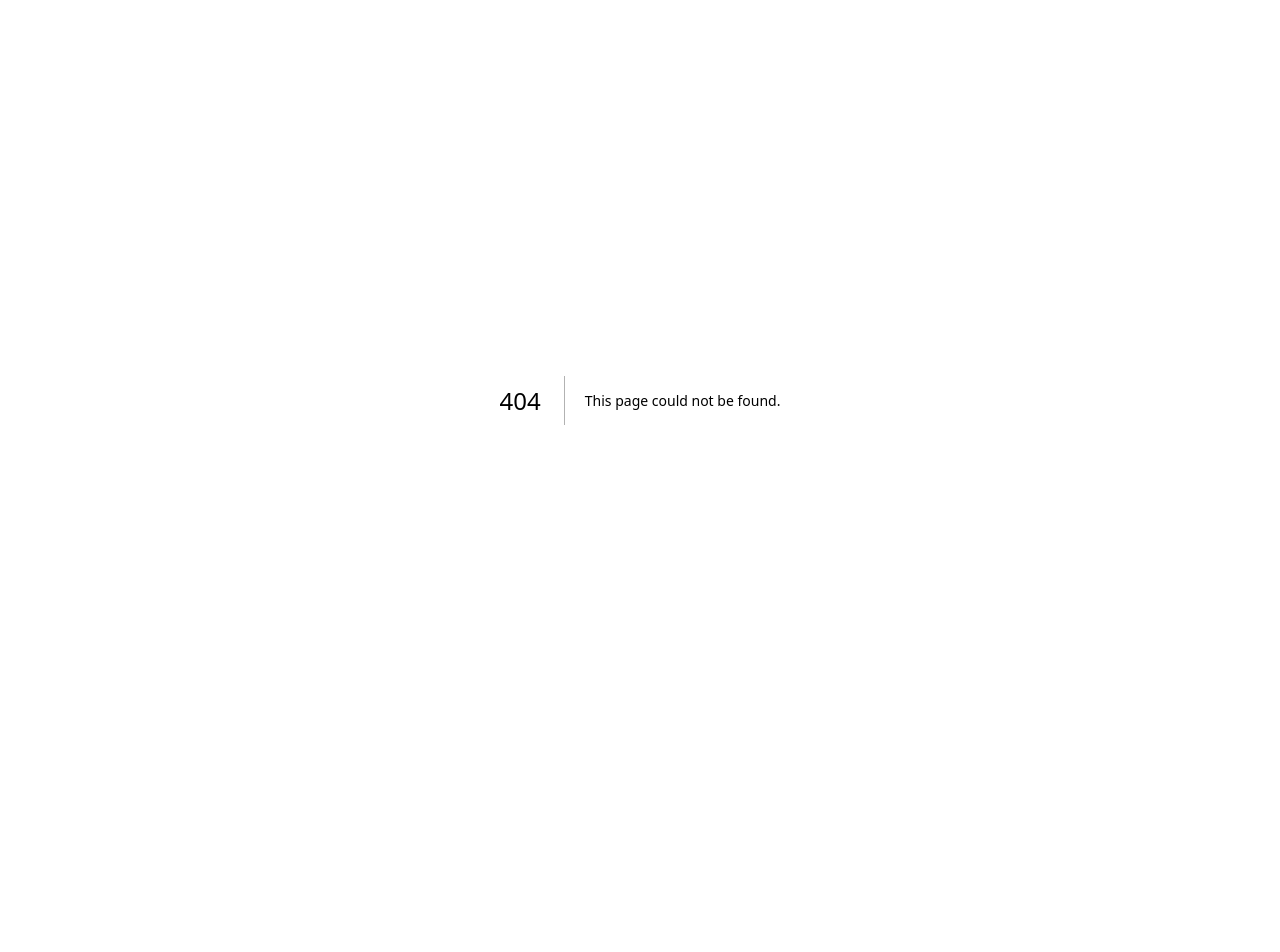
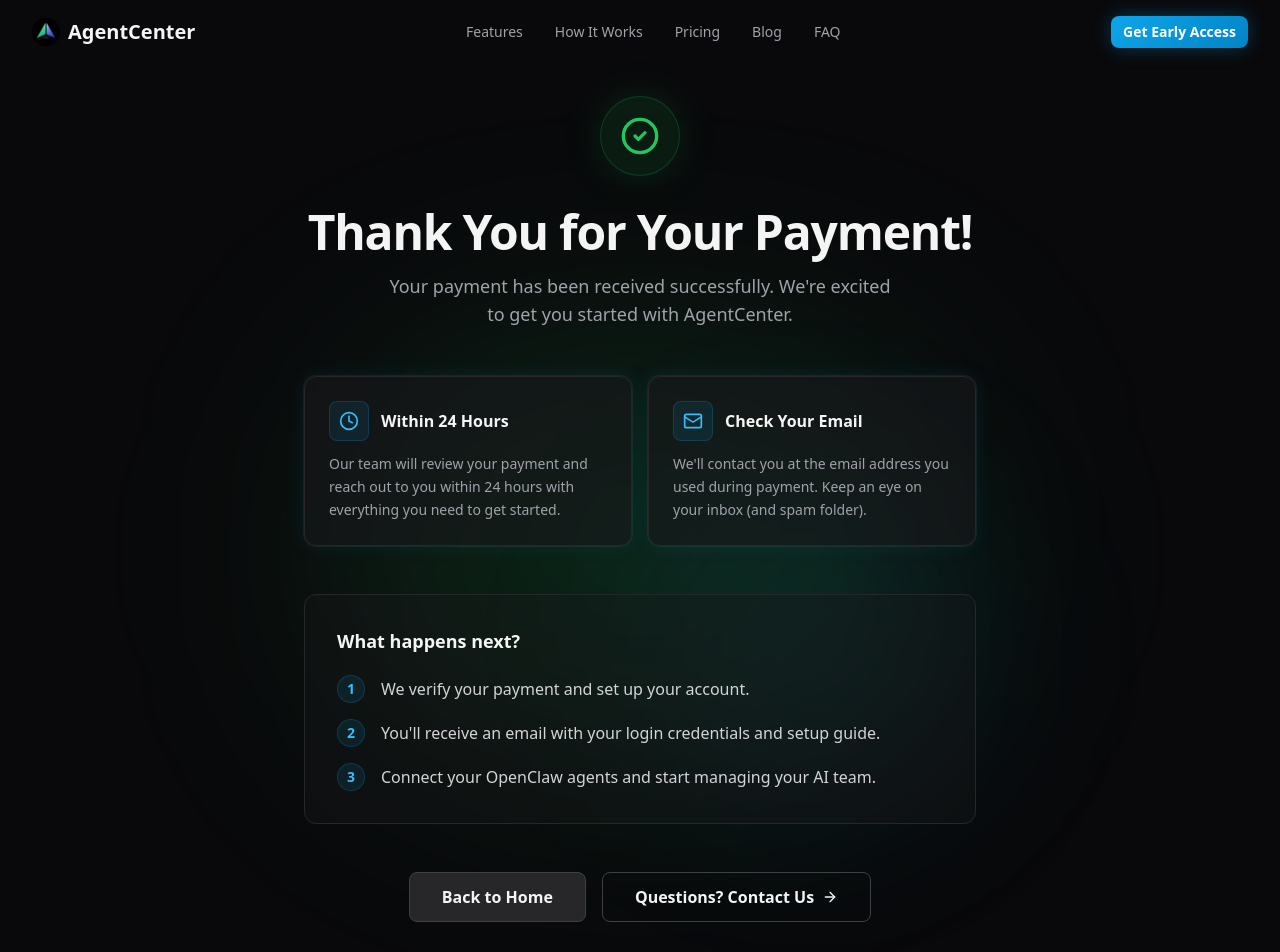
Before and after one commit to MissionControlSquad/website, a Next.js app: page /thank-you in a window 1280 px wide. Before the commit this address had no page. Shown: the top 952 px of the page. Before the commit the page ends 800 px from the top, so only its background shows below. Built offline with nearby package versions, Linux system fonts and the light colour scheme.

Commit message:
thank you page

```diff
--- /dev/null
+++ b/app/thank-you/layout.tsx
@@ -0,0 +1,21 @@
+import type { Metadata } from "next";
+
+export const metadata: Metadata = {
+  robots: {
+    index: false,
+    follow: false,
+    googleBot: {
+      index: false,
+      follow: false,
+    },
+  },
+  title: "Thank You for Your Payment",
+};
+
+export default function ThankYouLayout({
+  children,
+}: {
+  children: React.ReactNode;
+}) {
+  return children;
+}
--- /dev/null
+++ b/app/thank-you/page.tsx
@@ -0,0 +1,224 @@
+"use client";
+
+import Link from "next/link";
+import { motion } from "framer-motion";
+import Navbar from "@/components/Navbar";
+import Footer from "@/components/Footer";
+import { Container } from "@/components/ui/Container";
+import { Button } from "@/components/ui/Button";
+import { CheckCircle, Mail, Clock, ArrowRight } from "@/components/icons";
+
+const containerVariants = {
+  hidden: { opacity: 0 },
+  visible: {
+    opacity: 1,
+    transition: {
+      staggerChildren: 0.15,
+      delayChildren: 0.2,
+    },
+  },
+};
+
+const itemVariants = {
+  hidden: { opacity: 0, y: 20 },
+  visible: {
+    opacity: 1,
+    y: 0,
+    transition: { duration: 0.5, ease: "easeOut" as const },
+  },
+};
+
+const checkVariants = {
+  hidden: { scale: 0, opacity: 0 },
+  visible: {
+    scale: 1,
+    opacity: 1,
+    transition: {
+      type: "spring" as const,
+      stiffness: 200,
+      damping: 15,
+      delay: 0.1,
+    },
+  },
+};
+
+export default function ThankYouPage() {
+  return (
+    <>
+      <Navbar />
+
+      <main id="main-content">
+        <section className="relative min-h-screen flex items-center justify-center pt-24 pb-20">
+          {/* Background gradient */}
+          <div className="absolute inset-0 -z-10">
+            <div className="absolute top-1/3 left-1/2 -translate-x-1/2 w-[600px] h-[400px] bg-success-500/15 blur-[120px] rounded-full" />
+            <div className="absolute bottom-1/4 right-1/4 w-[300px] h-[300px] bg-primary-500/10 blur-[100px] rounded-full" />
+          </div>
+
+          <Container>
+            <motion.div
+              className="max-w-2xl mx-auto text-center"
+              variants={containerVariants}
+              initial="hidden"
+              animate="visible"
+            >
+              {/* Success icon */}
+              <motion.div variants={checkVariants} className="mb-8">
+                <div className="inline-flex items-center justify-center w-20 h-20 rounded-full bg-success-500/10 border border-success-500/20 shadow-[0_0_40px_rgba(34,197,94,0.15)]">
+                  <CheckCircle
+                    size={40}
+                    className="text-success-500"
+                    aria-hidden="true"
+                  />
+                </div>
+              </motion.div>
+
+              {/* Heading */}
+              <motion.h1
+                variants={itemVariants}
+                className="text-4xl sm:text-5xl font-bold tracking-tight text-neutral-100 mb-4"
+              >
+                Thank You for Your Payment!
+              </motion.h1>
+
+              {/* Subtext */}
+              <motion.p
+                variants={itemVariants}
+                className="text-lg text-neutral-400 mb-12 max-w-lg mx-auto"
+              >
+                Your payment has been received successfully. We're excited to
+                get you started with AgentCenter.
+              </motion.p>
+
+              {/* Info cards */}
+              <motion.div
+                variants={itemVariants}
+                className="grid grid-cols-1 sm:grid-cols-2 gap-4 mb-12"
+              >
+                {/* Response time card */}
+                <div className="rounded-xl border border-neutral-800 bg-neutral-900/60 p-6 text-left card-glow">
+                  <div className="flex items-center gap-3 mb-3">
+                    <div className="flex items-center justify-center w-10 h-10 rounded-lg bg-primary-500/10 border border-primary-500/20">
+                      <Clock
+                        size={20}
+                        className="text-primary-400"
+                        aria-hidden="true"
+                      />
+                    </div>
+                    <h2 className="font-semibold text-neutral-100">
+                      Within 24 Hours
+                    </h2>
+                  </div>
+                  <p className="text-sm text-neutral-400 leading-relaxed">
+                    Our team will review your payment and reach out to you
+                    within 24 hours with everything you need to get started.
+                  </p>
+                </div>
+
+                {/* Email contact card */}
+                <div className="rounded-xl border border-neutral-800 bg-neutral-900/60 p-6 text-left card-glow">
+                  <div className="flex items-center gap-3 mb-3">
+                    <div className="flex items-center justify-center w-10 h-10 rounded-lg bg-primary-500/10 border border-primary-500/20">
+                      <Mail
+                        size={20}
+                        className="text-primary-400"
+                        aria-hidden="true"
+                      />
+                    </div>
+                    <h2 className="font-semibold text-neutral-100">
+                      Check Your Email
+                    </h2>
+                  </div>
+                  <p className="text-sm text-neutral-400 leading-relaxed">
+                    We'll contact you at the email address you used during
+                    payment. Keep an eye on your inbox (and spam folder).
+                  </p>
+                </div>
+              </motion.div>
+
+              {/* What happens next */}
+              <motion.div
+                variants={itemVariants}
+                className="rounded-xl border border-neutral-800 bg-neutral-900/40 p-8 mb-12 text-left"
+              >
+                <h3 className="text-lg font-semibold text-neutral-100 mb-5">
+                  What happens next?
+                </h3>
+                <ol className="space-y-4">
+                  {[
+                    {
+                      step: "1",
+                      text: "We verify your payment and set up your account.",
+                    },
+                    {
+                      step: "2",
+                      text: "You'll receive an email with your login credentials and setup guide.",
+                    },
+                    {
+                      step: "3",
+                      text: "Connect your OpenClaw agents and start managing your AI team.",
+                    },
+                  ].map((item) => (
+                    <li key={item.step} className="flex items-start gap-4">
+                      <span className="flex-shrink-0 flex items-center justify-center w-7 h-7 rounded-full bg-primary-500/10 border border-primary-500/20 text-primary-400 text-sm font-semibold">
+                        {item.step}
+                      </span>
+                      <span className="text-neutral-300 pt-0.5">
+                        {item.text}
+                      </span>
+                    </li>
+                  ))}
+                </ol>
+              </motion.div>
+
+              {/* CTA */}
+              <motion.div
+                variants={itemVariants}
+                className="flex flex-col sm:flex-row items-center justify-center gap-4"
+              >
+                <Link href="/">
+                  <Button variant="secondary" size="lg">
+                    Back to Home
+                  </Button>
+                </Link>
+                <a href="mailto:hey@dharmikjagodana.com">
+                  <Button variant="outline" size="lg">
+                    <span className="flex items-center gap-2">
+                      Questions? Contact Us
+                      <ArrowRight size={16} aria-hidden="true" />
+                    </span>
+                  </Button>
+                </a>
+              </motion.div>
+
+              {/* Support note */}
+              <motion.p
+                variants={itemVariants}
+                className="mt-8 text-sm text-neutral-500"
+              >
+                Need help? Reach us at{" "}
+                <a
+                  href="mailto:hey@dharmikjagodana.com"
+                  className="text-primary-400 hover:text-primary-300 transition-colors underline underline-offset-2"
+                >
+                  hey@dharmikjagodana.com
+                </a>
+                {" "}or message me on{" "}
+                <a
+                  href="https://x.com/dharmikjagodana"
+                  target="_blank"
+                  rel="noopener noreferrer"
+                  className="text-primary-400 hover:text-primary-300 transition-colors underline underline-offset-2"
+                >
+                  X/Twitter
+                </a>
+              </motion.p>
+            </motion.div>
+          </Container>
+        </section>
+      </main>
+
+      <Footer />
+    </>
+  );
+}
--- a/components/icons.tsx
+++ b/components/icons.tsx
@@ -186,6 +186,24 @@ export function Clock(props: IconProps) {
   );
 }
 
+export function Mail(props: IconProps) {
+  return (
+    <Icon {...props}>
+      <rect width="20" height="16" x="2" y="4" rx="2" />
+      <path d="m22 7-8.97 5.7a1.94 1.94 0 0 1-2.06 0L2 7" />
+    </Icon>
+  );
+}
+
+export function CircleCheck(props: IconProps) {
+  return (
+    <Icon {...props}>
+      <circle cx="12" cy="12" r="10" />
+      <path d="m9 12 2 2 4-4" />
+    </Icon>
+  );
+}
+
 export function Tag(props: IconProps) {
   return (
     <Icon {...props}>
```
